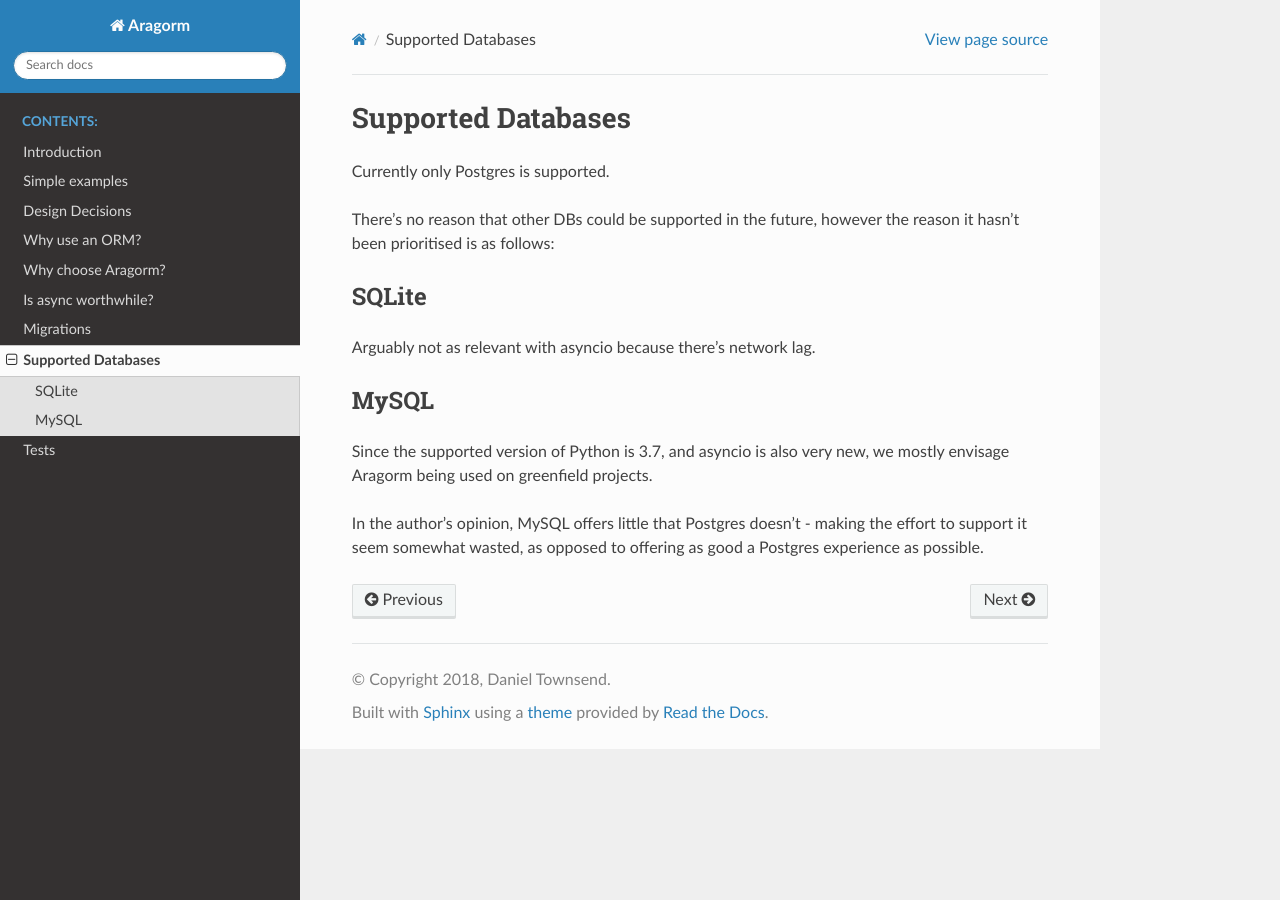
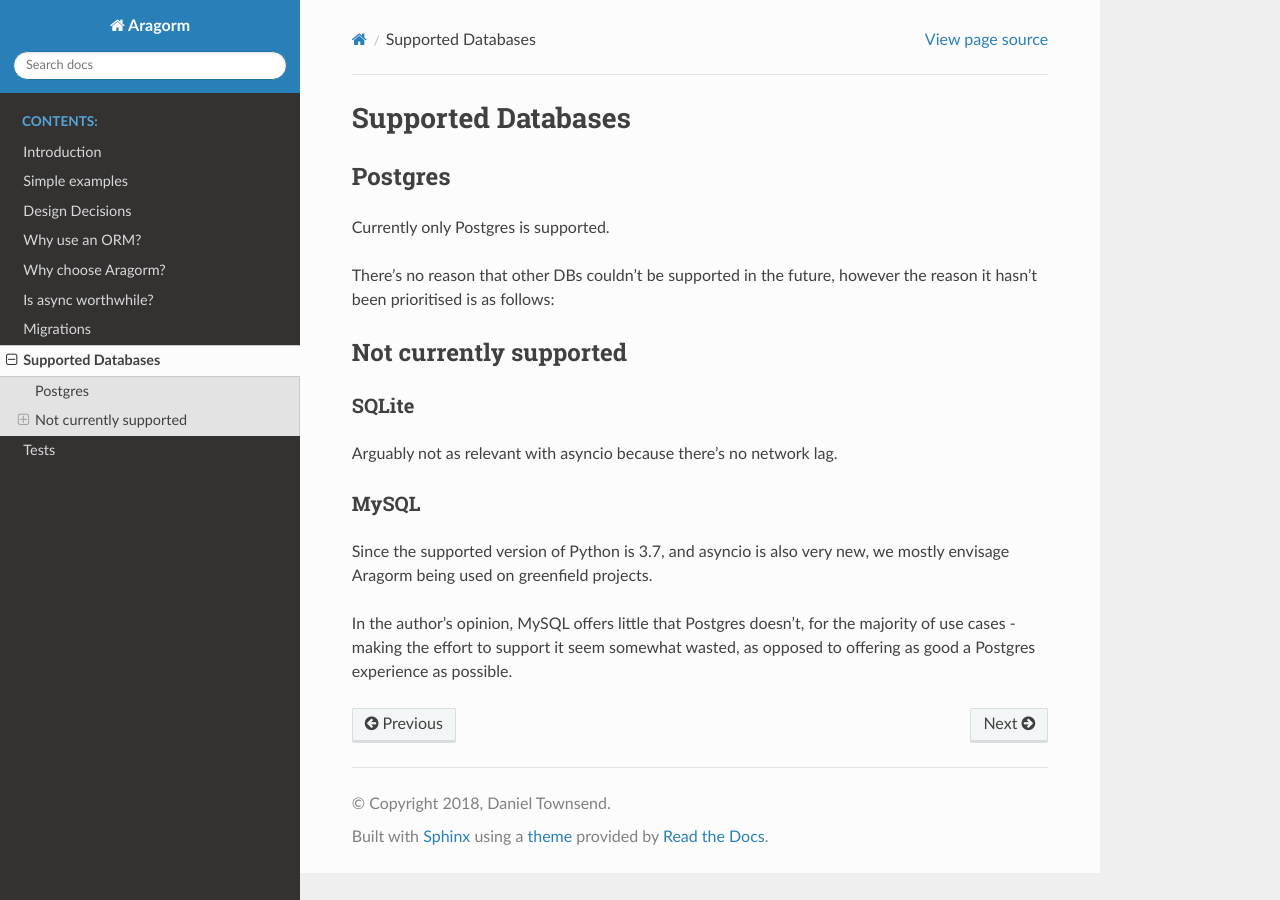
Before and after one commit to piccolo-orm/piccolo, a Sphinx documentation site: the page built from docs/aragorm/supported-databases.rst, in a window 1280 px wide. Built offline with Sphinx 7.4.7 and the Read the Docs theme 2.0.0, drawn with Linux system fonts in a browser that asks for light colours.

Commit message:
more supported db notes

```diff
--- a/docs/aragorm/supported-databases.rst
+++ b/docs/aragorm/supported-databases.rst
@@ -1,16 +1,22 @@
 ===================
 Supported Databases
 ===================
+
+Postgres
+========
 Currently only Postgres is supported.
 
-There's no reason that other DBs could be supported in the future, however the reason it hasn't been prioritised is as follows:
+There's no reason that other DBs couldn't be supported in the future, however the reason it hasn't been prioritised is as follows:
+
+Not currently supported
+=======================
 
 SQLite
-======
-Arguably not as relevant with asyncio because there's network lag.
+------
+Arguably not as relevant with asyncio because there's no network lag.
 
 MySQL
-=====
+-----
 Since the supported version of Python is 3.7, and asyncio is also very new, we mostly envisage Aragorm being used on greenfield projects.
 
-In the author's opinion, MySQL offers little that Postgres doesn't - making the effort to support it seem somewhat wasted, as opposed to offering as good a Postgres experience as possible.
+In the author's opinion, MySQL offers little that Postgres doesn't, for the majority of use cases - making the effort to support it seem somewhat wasted, as opposed to offering as good a Postgres experience as possible.
```
